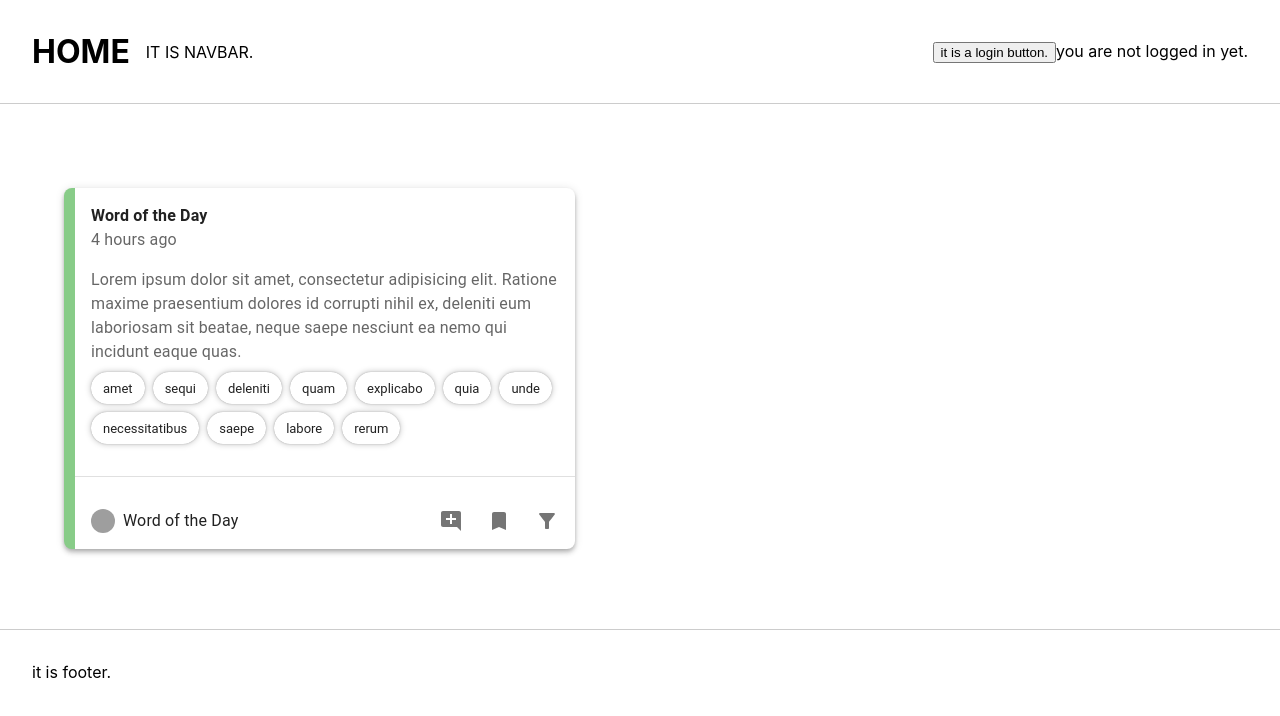
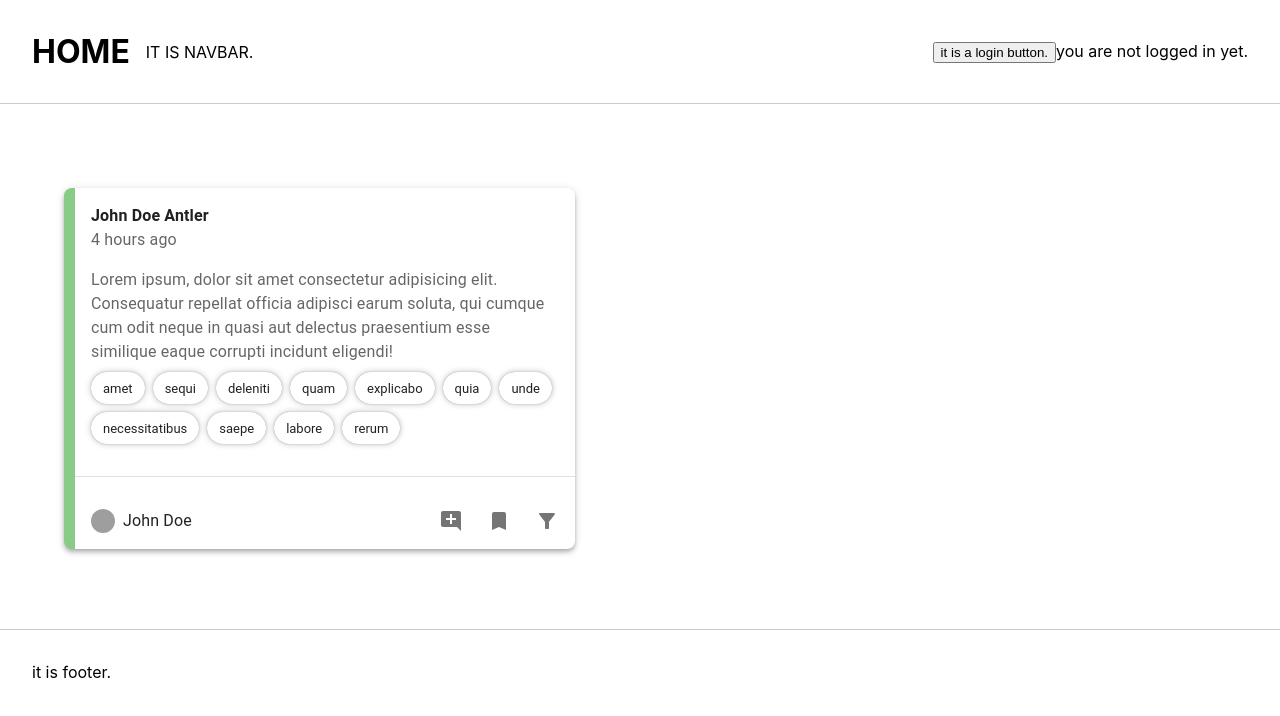
Before and after one commit to Complexity42/market-news-sentiment-analysis-system, a React (Vite) app: page / in a window 1280 px wide. Shown: the top 716 px of the page. Built offline with nearby package versions, Linux system fonts and the light colour scheme; no server answers; grey boxes are pictures that could not be loaded.

Commit message:
feat: extract interface of newscard components

```diff
--- a/src/components/NewsCard/index.tsx
+++ b/src/components/NewsCard/index.tsx
@@ -14,7 +14,26 @@ import BookmarkIcon from '@mui/icons-material/Bookmark';
 import FilterAltIcon from '@mui/icons-material/FilterAlt';
 import Divider from "@mui/material/Divider";
 
-const NewsCard = () => {
+interface INewsCardProps {
+
+    // for passing the reference for rating and bookmarking.
+    news_id: string;
+
+    title: string;
+
+    description: string;
+
+    date: string;
+
+    source_url: string;
+
+    source_icon_url: string;
+
+    source_name: string;
+
+}
+
+const NewsCard = (props: INewsCardProps) => {
 
     const keywords = "amet sequi deleniti quam explicabo quia unde necessitatibus saepe labore rerum".split(" ");
 
@@ -23,20 +42,22 @@ const NewsCard = () => {
     }, [keywords]);
 
     return (
-        <Card sx={{ minWidth: 275, maxWidth: 500, borderLeft: ".7rem solid #88cc88", borderRadius: ".5rem" }} elevation={4}>
+        <a href={props.source_url} style={{ textDecoration: "unset" }}>
+            <Card sx={{ minWidth: 275, maxWidth: 500, borderLeft: ".7rem solid #88cc88", borderRadius: ".5rem" }
+            } elevation={4} >
                 <CardContent>
-                <Typography sx={{ fontWeight: 600}}>
-                    Word of the Day
+                    <Typography sx={{ fontWeight: 600 }}>
+                        {props.title}
                     </Typography>
 
                     <Typography variant="body1" color="text.secondary">
-                    4 hours ago
+                        {props.date}
                     </Typography>
 
                     <Box sx={{ my: "1rem" }}></Box>
 
                     <Typography color="text.secondary">
-                    Lorem ipsum dolor sit amet, consectetur adipisicing elit. Ratione maxime praesentium dolores id corrupti nihil ex, deleniti eum laboriosam sit beatae, neque saepe nesciunt ea nemo qui incidunt eaque quas.
+                        {props.description}
                     </Typography>
 
                     <Stack columnGap=".5rem" rowGap=".5rem" flexWrap="wrap" flexDirection="row" sx={{ mt: ".5rem" }}>
@@ -46,14 +67,14 @@ const NewsCard = () => {
                     </Stack>
                 </CardContent>
 
-            <Divider sx={{my:"1rem"}}></Divider>
+                <Divider sx={{ my: "1rem" }}></Divider>
 
                 <CardActions>
                     <Stack flexDirection="row" justifyContent="space-between" alignItems="center" sx={{ width: "100%" }}>
                         <Stack flexDirection="row" alignItems="center" sx={{ pl: ".5rem" }} columnGap=".5rem">
                             <Avatar
                                 alt="Travis Howard"
-                            src="https://source.unsplash.com/random/400x200"
+                                src={props.source_icon_url}
                                 sx={{
                                     width: "1.5rem",
                                     height: "1.5rem",
@@ -61,7 +82,9 @@ const NewsCard = () => {
                             />
 
                             <Typography>
-                            Word of the Day
+                                {
+                                    props.source_name
+                                }
                             </Typography>
                         </Stack>
 
@@ -78,7 +101,8 @@ const NewsCard = () => {
                         </Stack>
                     </Stack>
                 </CardActions>
-        </Card>
+            </Card >
+        </a >
     );
 }
 
--- a/src/pages/oscar/index.tsx
+++ b/src/pages/oscar/index.tsx
@@ -6,7 +6,15 @@ const OscarPage = () => {
     return (
         <div className="oscar-page">
             <Container>
-                <NewsCard />
+                <NewsCard
+                    news_id="random_id"
+                    title="John Doe Antler"
+                    description="Lorem ipsum, dolor sit amet consectetur adipisicing elit. Consequatur repellat officia adipisci earum soluta, qui cumque cum odit neque in quasi aut delectus praesentium esse similique eaque corrupti incidunt eligendi!"
+                    date="4 hours ago"
+                    source_url="www.google.com"
+                    source_icon_url="https://source.unsplash.com/random/400x200"
+                    source_name="John Doe"
+                 />
             </Container>
         </div>
     );
```
Lines whose indentation alone changed are shown as unchanged.
